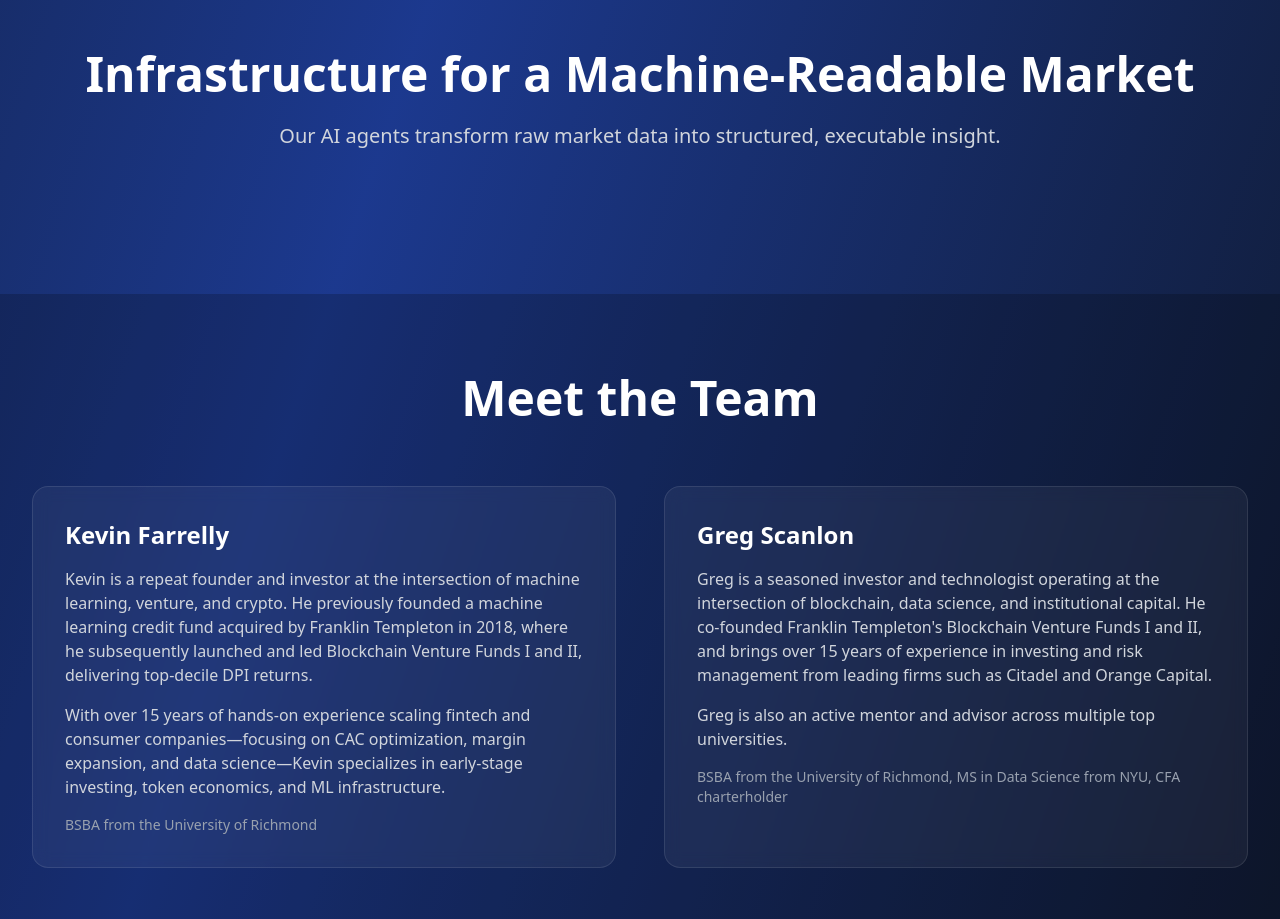
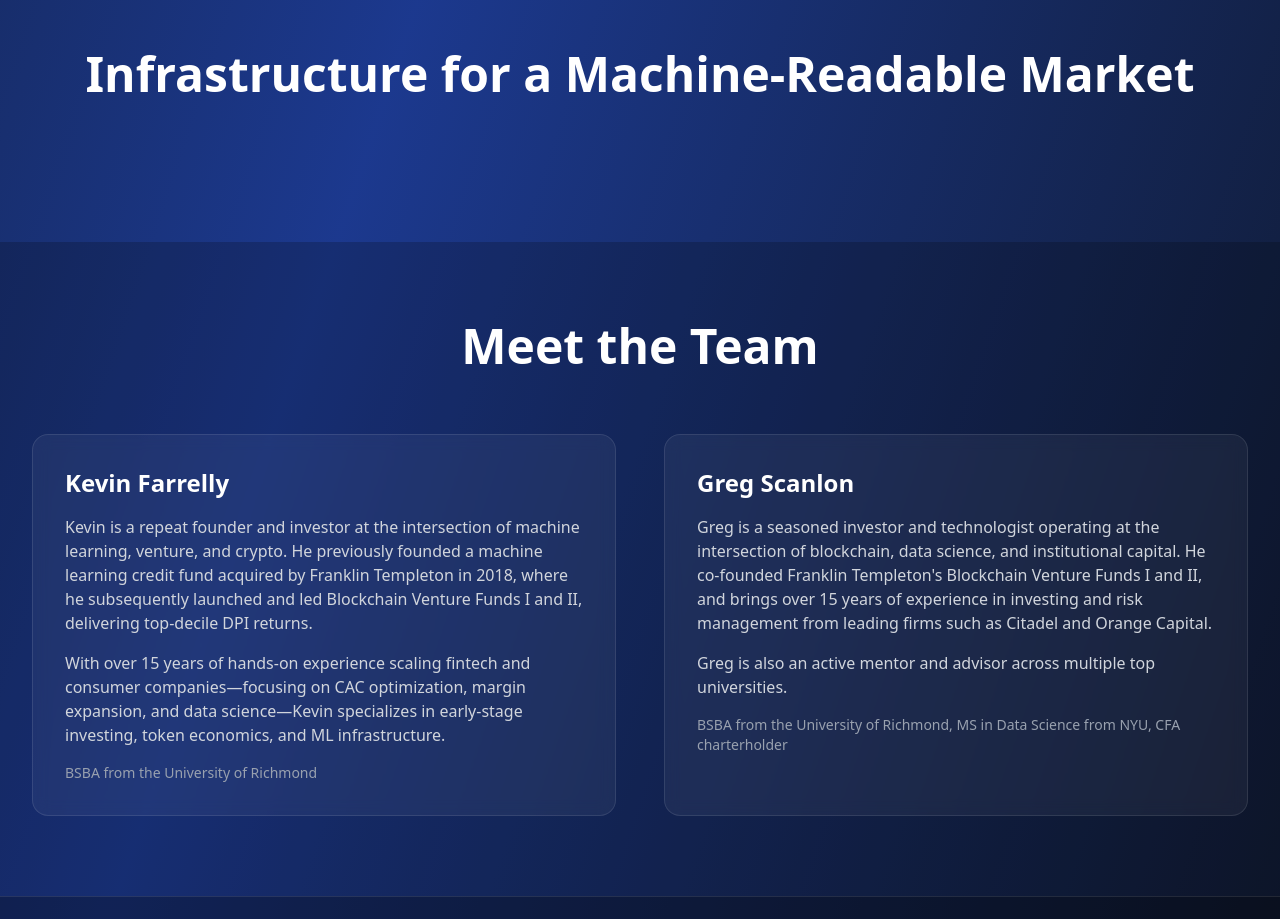
Before and after one commit to Kfar19/CursorWeb, a Next.js app: page / in a window 1280 px wide. Shown: the part 2560-3479 px from the top of the page. Built offline with nearby package versions, Linux system fonts and the light colour scheme.

Commit message:
Remove descriptive text from Infrastructure section

```diff
--- a/src/app/page.tsx
+++ b/src/app/page.tsx
@@ -319,9 +319,7 @@ export default function Home() {
             <h2 className="text-4xl md:text-5xl font-bold text-white mb-6">
               Infrastructure for a Machine-Readable Market
             </h2>
-            <p className="text-xl text-gray-300 max-w-4xl mx-auto mb-8">
-              Our AI agents transform raw market data into structured, executable insight.
-            </p>
+
           </div>
         </div>
       </section>
```
